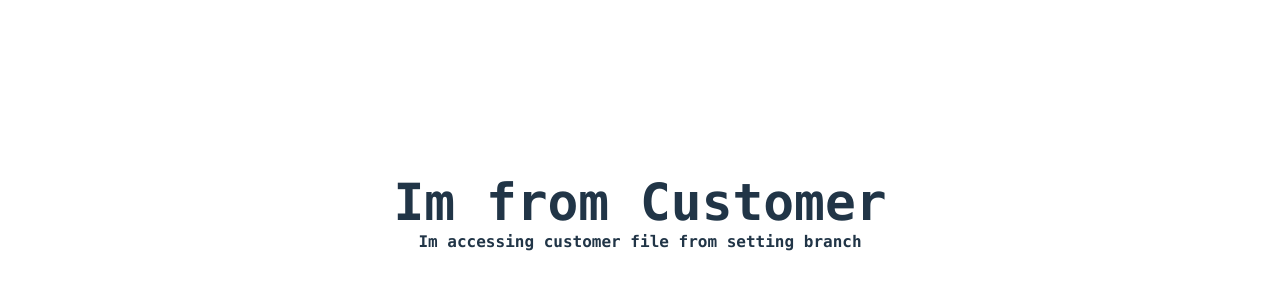
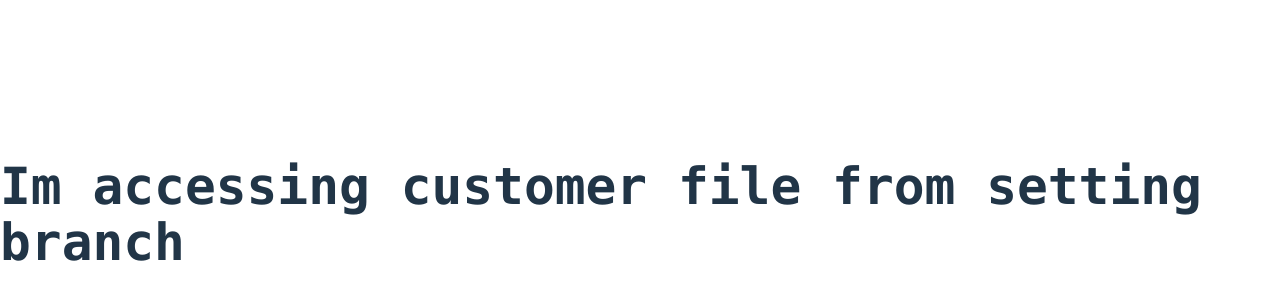
Before and after one commit to vasanth-2003/project-practice, a React (Vite) app: page /customer in a window 1280 px wide. Shown: the part 186-486 px from the top of the page. Built offline with nearby package versions, Linux system fonts and the light colour scheme.

Commit message:
new changes happen in customer file

```diff
--- a/src/components/Customer.jsx
+++ b/src/components/Customer.jsx
@@ -3,8 +3,8 @@ import React from 'react'
 const Customer = () => {
   return (
     <div className='font-semibold font-mono flex flex-col justify-center items-center min-h-screen'>
-        <h1>Im from Customer</h1>
-        <p>Im accessing customer file from setting branch</p>
+        <h1>Im accessing customer file from setting branch</h1>
+        {/* <p>Im accessing customer file from setting branch</p> */}
     </div>
   )
 }
```
